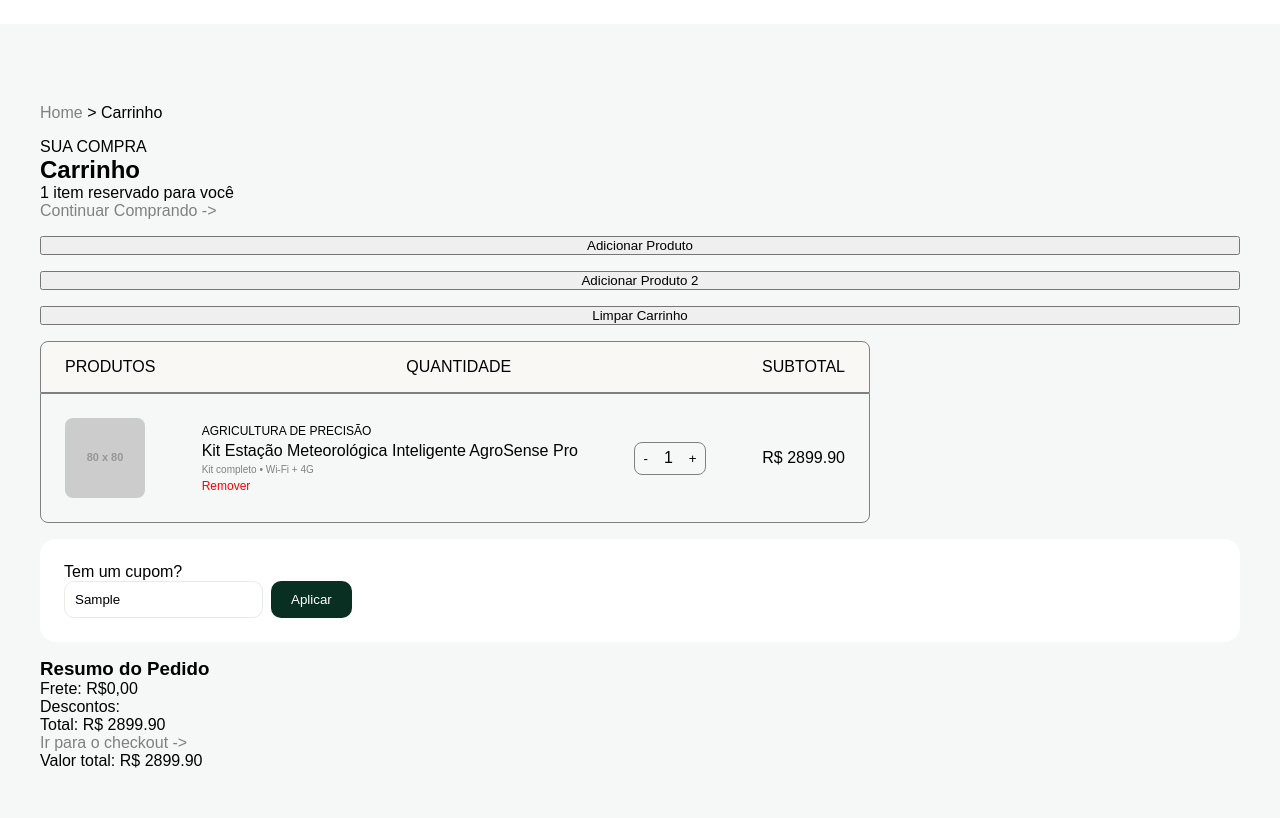
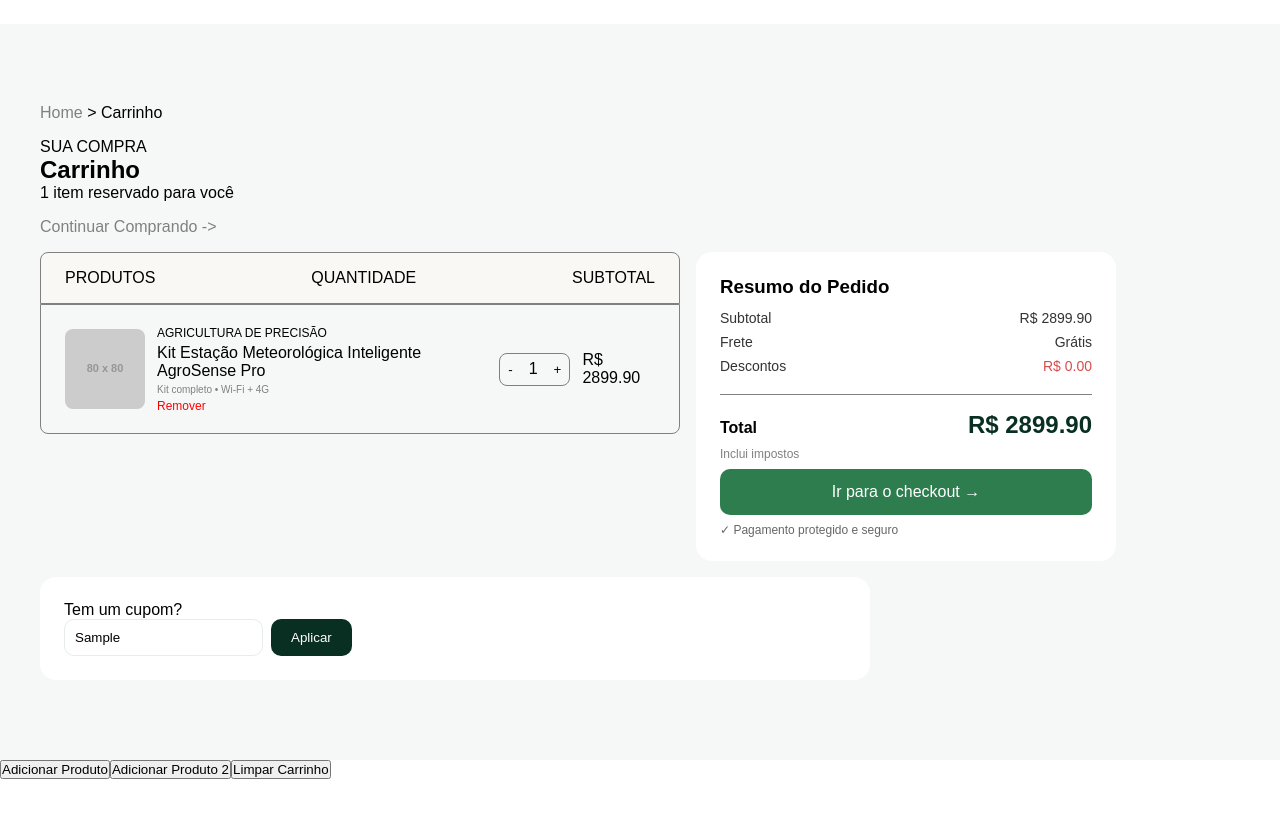
Before and after one commit to Phduartebjj/E-commerce-AgroAgrega, an Angular app in the folder e-commerce-AgroAgrega/: page /cart in a window 1280 px wide. Both pictures are taken after typing "Sample" into the empty fields and a click on the button "Adicionar Produto". Shown: the top 818 px of the page. Built offline with nearby package versions, Linux system fonts and the light colour scheme.

Commit message:
style: Feito resumo do produto

```diff
--- a/e-commerce-AgroAgrega/src/app/core/services/cart/cart.service.ts
+++ b/e-commerce-AgroAgrega/src/app/core/services/cart/cart.service.ts
@@ -30,7 +30,11 @@ export class Cart {
     this.coupon.set(couponFind);
   }
 
-
+  subtotal = computed(() => {
+    return this.cartItems().reduce((total, item) => {
+      return total + item.product.price * item.quantity;
+    }, 0);
+  });
 
   removeCoupon(): void {
     this.coupon.set(null);
--- a/e-commerce-AgroAgrega/src/app/features/cart/cart.css
+++ b/e-commerce-AgroAgrega/src/app/features/cart/cart.css
@@ -1,10 +1,16 @@
 .cart-container {
   display: flex;
+  gap: 16px;
   flex-direction: column;
-  gap: 16px;
   margin-top: 24px;
   padding: 5rem 2.5rem;
   background-color: #f6f8f7;
+}
+
+.cart-content {
+  display: flex;
+  gap: 16px;
+  width: 100%;
 }
 
 .btn {
@@ -39,6 +45,8 @@
 
 a {
   color: gray;
+  display: inline;
+  width: fit-content;
 }
 
 .destaque {
@@ -51,14 +59,29 @@ img {
   border-radius: 8px;
 }
 
+.summary-infos {
+  display: flex;
+  flex-direction: column;
+  gap: 8px;
+}
+
+.summary-infos p {
+  display: flex;
+  justify-content: space-between;
+  margin: 0;
+  font-size: 14px;
+  color: #333;
+}
+
 .product-item {
   display: flex;
   align-items: center;
   padding: 24px;
   border: 1px solid gray;
   justify-content: space-between;
-  max-width: 830px;
+  width: clamp(25rem,50vw,830px);
   max-height: 130px;
+  gap: 0.75rem;
 }
 
 .product-quantity {
@@ -115,9 +138,10 @@ img {
   padding: 24px 24px;
   background-color: white;
   border-radius: 16px;
+  max-width: 830px;
 }
 
-.product-item:last-child{
+.product-item:last-child {
   border-radius: 0px 0px 8px 8px;
 }
 
@@ -125,3 +149,61 @@ img {
   display: flex;
   gap: 8px;
 }
+
+.cart-summary {
+  padding: 24px 24px;
+  background-color: white;
+  border-radius: 16px;
+  width: clamp(200px, 50vw, 420px);
+  height: auto;
+  display: flex;
+  flex-direction: column;
+  gap: 12px;
+}
+
+.summary-total{
+  border-top: 1px solid gray;
+  display: flex;
+  flex-direction: column;
+  gap: 8px;
+  padding-top: 16px;
+  margin-top: 8px;
+}
+
+.summary-total p {
+  margin: 0;
+  display: flex;
+  justify-content: space-between;
+  align-items: center;
+}
+
+.summary-total .total-label {
+  font-weight: bold;
+  font-size: 16px;
+}
+
+.summary-total .total-value {
+  font-size: 24px;
+  font-weight: bold;
+  color: #082f22;
+}
+
+.summary-total .total-info {
+  font-size: 12px;
+  color: gray;
+}
+
+.btn.btn-checkout {
+  background-color: #2E7D4F;
+  color: white;
+  border: none;
+  padding: 14px 20px;
+  cursor: pointer;
+  border-radius: 10px;
+  width: 100%;
+  font-size: 16px;
+  font-weight: 500;
+  text-decoration: none;
+  display: block;
+  text-align: center;
+}
--- a/e-commerce-AgroAgrega/src/app/features/cart/cart.html
+++ b/e-commerce-AgroAgrega/src/app/features/cart/cart.html
@@ -1,9 +1,9 @@
 <main class="cart-container">
-  <p>
+  <p class="breadcrumb">
     <a routerLink="/">Home</a> >
     <a class="destaque" routerLink="/cart">Carrinho</a>
   </p>
-  <section>
+  <section class="cart-title">
     <div>
       <span>SUA COMPRA</span>
 
@@ -18,13 +18,10 @@
         }
       </p>
     </div>
-    <a routerLink="/products">Continuar Comprando -></a>
   </section>
+  <a class="linkToCatalogy" routerLink="/products">Continuar Comprando -></a>
 
-  <button (click)="addProduct(item)">Adicionar Produto</button>
-  <button (click)="addProduct(item2)">Adicionar Produto 2</button>
-  <button (click)="clearCart()">Limpar Carrinho</button>
-
+  <div class="cart-content">
     <section class="cart-items">
       <div class="cart-header">
         <span>PRODUTOS</span>
@@ -54,6 +51,29 @@
       }
     </section>
 
+    <div class="cart-summary">
+      <h3>Resumo do Pedido</h3>
+      <div class="summary-infos">
+        <p><span>Subtotal</span> <span>{{ subTotal() | precoFormatado }}</span></p>
+        <p><span>Frete</span> <span>Grátis</span></p>
+        <p><span>Descontos</span> <span style="color: #d84c4c;">{{ (isEmpty() ? 0 : (subTotal() - totalValue())) | precoFormatado }}</span></p>
+      </div>
+
+      <div class="summary-total">
+        @if (isEmpty()) {
+          <p>Seu carrinho está vazio</p>
+        } @else {
+          <div style="display: flex; justify-content: space-between; align-items: baseline;">
+            <span class="total-label">Total</span>
+            <span class="total-value">{{ totalValue() | precoFormatado }}</span>
+          </div>
+          <p class="total-info">Inclui impostos</p>
+          <a class="btn btn-checkout" routerLink="/checkout">Ir para o checkout → </a>
+          <p style="font-size: 12px; color: #666; text-align: center;">✓ Pagamento protegido e seguro</p>
+        }
+      </div>
+    </div>
+  </div>
   <section class="coupon-section">
     <p>Tem um cupom?</p>
     <div class="coupon-action">
@@ -67,19 +87,7 @@
       </button>
     </div>
   </section>
-
-  <div>
-    <h3>Resumo do Pedido</h3>
-    <p>Frete: R$0,00</p>
-    <p>Descontos:</p>
-    <p>Total: {{ totalValue() | precoFormatado }}</p>
-
-    <a routerLink="/checkout">Ir para o checkout -> </a>
-
-    @if (isEmpty()) {
-      <p>Seu carrinho está vazio</p>
-    } @else {
-      <p>Valor total: {{ totalValue() | precoFormatado }}</p>
-    }
-  </div>
 </main>
+<button (click)="addProduct(item)">Adicionar Produto</button>
+<button (click)="addProduct(item2)">Adicionar Produto 2</button>
+<button (click)="clearCart()">Limpar Carrinho</button>
--- a/e-commerce-AgroAgrega/src/app/features/cart/cart.ts
+++ b/e-commerce-AgroAgrega/src/app/features/cart/cart.ts
@@ -16,6 +16,7 @@ export class CartComponent {
   cartItems = this.cart.getCartItems();
   totalValue = this.cart.total;
   totalItens = this.cart.totalCartItens;
+  subTotal = this.cart.subtotal;
   isEmpty = this.cart.isEmpty;
 
   addProduct(product: ProductModel): void {
@@ -34,7 +35,7 @@ export class CartComponent {
   item2: ProductModel = {
     id: '2',
     title: 'Mangueira de gotejamento resistente 100 m',
-    price: 439.80,
+    price: 439.8,
     description: 'Em estoque • envio imediato',
     images: ['https://placehold.co/80x80?font=roboto'],
     category: 'IRRIGAÇÃO',
```
Lines whose indentation alone changed are shown as unchanged.
